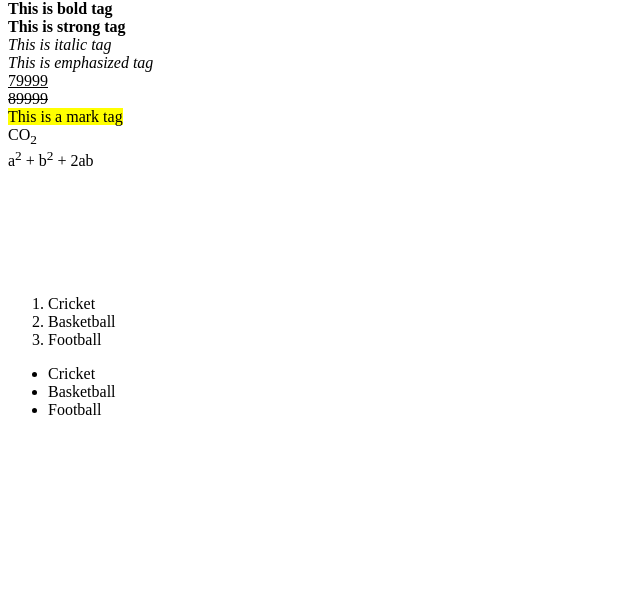
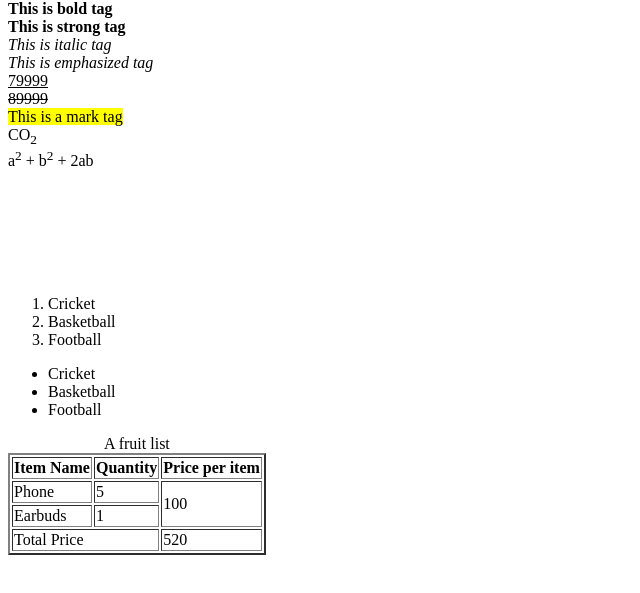
Before and after one commit to Shrey-9659/Shoolini_CSEAI2025_G3_1999, a plain HTML site: page HTML/index.html in a window 1280 px wide. Shown: the part 680-1273 px from the top of the page, without its empty margins (0-640 px from the left). Drawn offline with Linux system fonts and the light colour scheme.

Commit message:
html till tables

```diff
--- a/HTML/index.html
+++ b/HTML/index.html
@@ -69,6 +69,38 @@
       <li>Basketball</li>
       <li>Football</li>
     </ul>
+    <table border="2">
+      <caption>A fruit list</caption>
+      <thead>
+        <tr>
+        <th>Item Name</th>
+        <th>Quantity</th>
+        <th>Price per item</th>
+      </tr>
+      </thead>
+      <tbody>
+        <tr>
+        <td>Phone</td>
+        <td>5</td>
+        <td rowspan="2">100</td>
+      </tr>
+      <tr>
+        <td>Earbuds</td>
+        <td>1</td>
+      </tr>
+      </tbody>
+      <tfoot>
+        <tr>
+        <td colspan="2">Total Price</td>
+        <td>520</td>
+      </tr>
+      </tfoot>
+    </table>
+<br>
+<br>
+<br>
+<br>
+<br>
 <br>
 <br>
 <br>
```
Also changed, not shown: HTML/semantic.html (added, +30 -0 lines).
